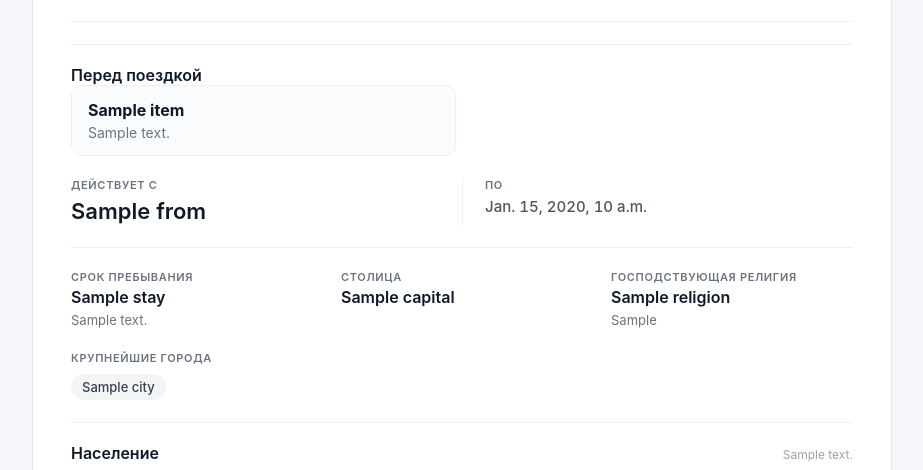
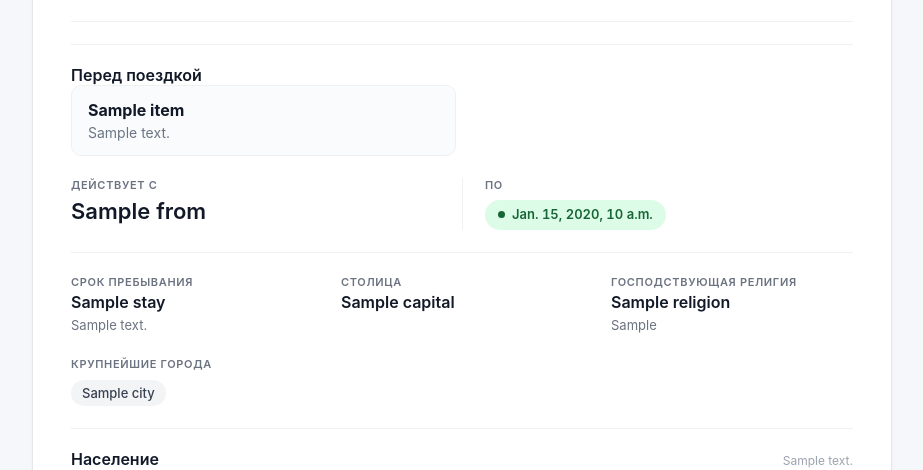
Before and after one commit to xip2/visarun, a Django app: template templates/country_detail.html in a window 1280 px wide. Shown: the part 275-745 px from the top of the page, without its empty margins (178-1101 px from the left). Run offline with Django 5.2, Linux system fonts and the light colour scheme; the template is opened without the code that fills it: most values are stand-ins (such as "Sample title", 1, 10 or a date in 2020).

Commit message:
Дизайн: «срок не ограничен» в блоке дат — статус-капсула в стиле бейджа шапки

```diff
--- a/main/static/main/country-card.css
+++ b/main/static/main/country-card.css
@@ -122,9 +122,26 @@
 }
 
 .visa-dates dd.visa-dates__open {
-    font-size: 15px;
-    font-weight: 500;
-    color: #4b5563;
+    margin-top: 2px;
+    display: inline-flex;
+    align-items: center;
+    gap: 7px;
+    font-size: 13px;
+    font-weight: 600;
+    color: #166534;
+    background: #dcfce7;
+    border-radius: 999px;
+    padding: 7px 13px;
+    white-space: nowrap;
+}
+
+.visa-dates dd.visa-dates__open::before {
+    content: "";
+    width: 7px;
+    height: 7px;
+    border-radius: 50%;
+    background: currentColor;
+    flex: none;
 }
 
 /* ===== ФАКТЫ ===== */
```
